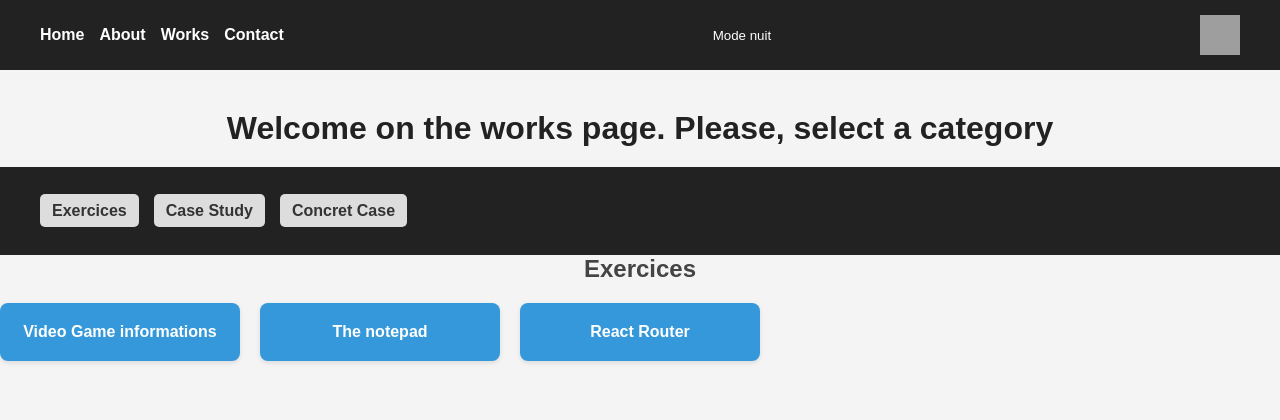
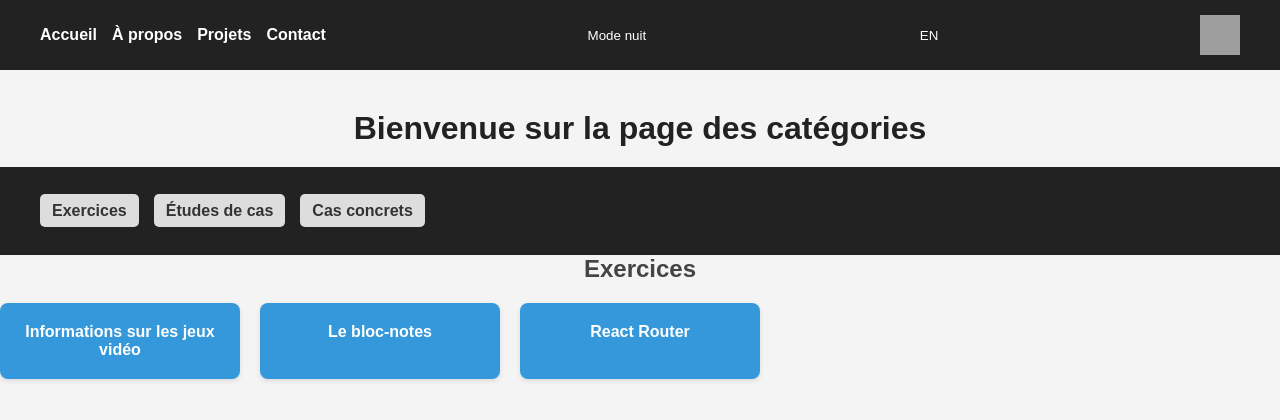
Before and after one commit to Martine9670/thp_portfolio, a React (Vite) app: page /works in a window 1280 px wide. Shown: the top 420 px of the page. Built offline with nearby package versions, Linux system fonts and the light colour scheme; grey boxes are pictures that could not be loaded.

Commit message:
add translations EN

```diff
--- a/src/App.jsx
+++ b/src/App.jsx
@@ -1,5 +1,5 @@
 import "./App.css";
-import { useState } from "react";
+import { useState, useContext } from "react";
 import { Routes, Route, Link } from "react-router-dom";
 
 import Home from "./pages/Home";
@@ -10,27 +10,38 @@ import Exercices from "./pages/Exercices";
 import CaseStudy from "./pages/CaseStudy";
 import ConcretCase from "./pages/ConcretCase";
 
+import { LanguageContext } from "./context/LanguageContext";
+import { translations } from "./translations"; // <-- ton fichier de traductions
+
 export default function App() {
+  const { language, toggleLanguage } = useContext(LanguageContext);
   const [theme, setTheme] = useState("light");
 
   function toggleTheme() {
     setTheme(theme === "light" ? "dark" : "light");
   }
 
+  const t = translations[language]; // raccourci pour accéder aux textes
+
   return (
     <div className={`app ${theme}`}>
       {/* NAVIGATION */}
       <nav>
         <ul>
-          <li><Link to="/">Home</Link></li>
-          <li><Link to="/about">About</Link></li>
-          <li><Link to="/works">Works</Link></li>
-          <li><Link to="/contact">Contact</Link></li>
+          <li><Link to="/">{t.home}</Link></li>
+          <li><Link to="/about">{t.about}</Link></li>
+          <li><Link to="/works">{t.works}</Link></li>
+          <li><Link to="/contact">{t.contact}</Link></li>
         </ul>
 
         {/* Bouton jour/nuit */}
         <button onClick={toggleTheme}>
-          {theme === "light" ? "Mode nuit" : "Mode jour"}
+          {theme === "light" ? t.toggleThemeLight : t.toggleThemeDark}
+        </button>
+
+        {/* Bouton langue */}
+        <button onClick={toggleLanguage}>
+          {language === "fr" ? "EN" : "FR"}
         </button>
 
         {/* Logo GitHub */}
@@ -49,15 +60,15 @@ export default function App() {
 
       {/* ROUTES */}
       <Routes>
-        <Route path="/" element={<Home theme={theme} />} />
-        <Route path="/about" element={<About theme={theme} />} />
-        <Route path="/contact" element={<Contact theme={theme} />} />
+        <Route path="/" element={<Home theme={theme} language={language} />} />
+        <Route path="/about" element={<About theme={theme} language={language} />} />
+        <Route path="/contact" element={<Contact theme={theme} language={language} />} />
 
-        <Route path="/works" element={<Works theme={theme} />}>
-          <Route index element={<Exercices />} />
-          <Route path="exercices" element={<Exercices />} />
-          <Route path="case-study" element={<CaseStudy />} />
-          <Route path="concret-case" element={<ConcretCase />} />
+        <Route path="/works" element={<Works theme={theme} language={language} />}>
+          <Route index element={<Exercices language={language} />} />
+          <Route path="exercices" element={<Exercices language={language} />} />
+          <Route path="case-study" element={<CaseStudy language={language} />} />
+          <Route path="concret-case" element={<ConcretCase language={language} />} />
         </Route>
       </Routes>
     </div>
--- /dev/null
+++ b/src/context/LanguageContext.jsx
@@ -0,0 +1,3 @@
+import { createContext } from "react";
+
+export const LanguageContext = createContext();
--- /dev/null
+++ b/src/context/LanguageProvider.jsx
@@ -0,0 +1,22 @@
+import { useState, useEffect } from "react";
+import { LanguageContext } from "./LanguageContext";
+
+export function LanguageProvider({ children }) {
+  const [language, setLanguage] = useState(
+    localStorage.getItem("language") || "fr"
+  );
+
+  useEffect(() => {
+    localStorage.setItem("language", language);
+  }, [language]);
+
+  const toggleLanguage = () => {
+    setLanguage((prev) => (prev === "fr" ? "en" : "fr"));
+  };
+
+  return (
+    <LanguageContext.Provider value={{ language, toggleLanguage }}>
+      {children}
+    </LanguageContext.Provider>
+  );
+}
--- a/src/main.jsx
+++ b/src/main.jsx
@@ -1,12 +1,15 @@
 import React from "react";
 import ReactDOM from "react-dom/client";
+import App from "./App";
 import { BrowserRouter } from "react-router-dom";
-import App from "./App";
+import { LanguageProvider } from "./context/LanguageProvider"; // <-- le provider
 
 ReactDOM.createRoot(document.getElementById("root")).render(
   <React.StrictMode>
     <BrowserRouter>
-      <App />
+      <LanguageProvider>
+        <App />
+      </LanguageProvider>
     </BrowserRouter>
   </React.StrictMode>
 );
--- a/src/pages/About.jsx
+++ b/src/pages/About.jsx
@@ -1,32 +1,51 @@
+import { useContext } from "react";
+import { LanguageContext } from "../context/LanguageContext";
+
 export default function About({ theme }) {
+  const { language } = useContext(LanguageContext);
+
+  // Traductions
+  const text = {
+    fr: {
+      title: "Bonjour et bienvenue sur mon portfolio !",
+      intro: "Actuellement en plein apprentissage en développement web grâce à The Hacking Project. J'ai appris à utiliser Ruby on Rails, JavaScript et React.",
+      projectsIntro: "Ici vous trouverez la liste de tous mes projets. J'en ai réalisé certains lors de ma formation chez The Hacking Project, et d'autres sont des projets personnels.",
+      project1: "Un site vitrine réalisé en React.",
+      project2: "Une application de gestion de tâches.",
+      project3: "Un projet personnel en cours."
+    },
+    en: {
+      title: "Hello and welcome to my portfolio!",
+      intro: "I am currently learning web development thanks to The Hacking Project. I have learned to use Ruby on Rails, JavaScript, and React.",
+      projectsIntro: "Here you will find a list of all my projects. I completed some during my training at The Hacking Project, and others are personal projects.",
+      project1: "A showcase website built with React.",
+      project2: "A task management application.",
+      project3: "A personal project in progress."
+    }
+  };
+
   return (
     <div className={`page ${theme}`}>
-      <h2>Bonjour et bienvenue sur mon portfolio !</h2>
-      <p>
-        Actuellement en plein apprentissage en développement web grâce à The Hacking Project.
-        J'ai appris à utiliser Ruby on Rails, JavaScript et React.
-      </p>
+      <h2>{text[language].title}</h2>
+      <p>{text[language].intro}</p>
 
       <section className="projects">
-        <p>
-          Ici vous trouverez la liste de tous mes projets. J'en ai réalisé certains
-          lors de ma formation chez The Hacking Project, et d'autres sont des projets personnels.
-        </p>
+        <p>{text[language].projectsIntro}</p>
 
         <div className="projects-list">
           <div className="project">
             <img src="https://via.placeholder.com/200x120?text=Projet+1" alt="Projet 1"/>
-            <p>Un site vitrine réalisé en React.</p>
+            <p>{text[language].project1}</p>
           </div>
 
           <div className="project">
             <img src="https://via.placeholder.com/200x120?text=Projet+2" alt="Projet 2"/>
-            <p>Une application de gestion de tâches.</p>
+            <p>{text[language].project2}</p>
           </div>
 
           <div className="project">
             <img src="https://via.placeholder.com/200x120?text=Projet+3" alt="Projet 3"/>
-            <p>Un projet personnel en cours.</p>
+            <p>{text[language].project3}</p>
           </div>
         </div>
       </section>
--- a/src/pages/CaseStudy.jsx
+++ b/src/pages/CaseStudy.jsx
@@ -1,12 +1,17 @@
+import { useContext } from "react";
+import { LanguageContext } from "../context/LanguageContext";
+
 export default function CaseStudy() {
+  const { language } = useContext(LanguageContext);
+
   const projects = [
-    "Nike, the new website",
-    "Paypal, how their data are stored"
+    language === "fr" ? "Nike, le nouveau site web" : "Nike, the new website",
+    language === "fr" ? "Paypal, comment leurs données sont stockées" : "Paypal, how their data are stored"
   ];
 
   return (
     <div>
-      <h2>Case Study</h2>
+      <h2>{language === "fr" ? "Études de cas" : "Case Study"}</h2>
       <div className="cards">
         {projects.map((project, index) => (
           <div className="card case-study-card" key={index}>
--- a/src/pages/ConcretCase.jsx
+++ b/src/pages/ConcretCase.jsx
@@ -1,12 +1,17 @@
+import { useContext } from "react";
+import { LanguageContext } from "../context/LanguageContext";
+
 export default function ConcretCase() {
+  const { language } = useContext(LanguageContext);
+
   const projects = [
-    "My grandparent bridge club website",
-    "My friend bakery"
+    language === "fr" ? "Site web du club de bridge de mes grands-parents" : "My grandparent bridge club website",
+    language === "fr" ? "Boulangerie d’un ami" : "My friend bakery"
   ];
 
   return (
     <div>
-      <h2>Concret Case</h2>
+      <h2>{language === "fr" ? "Cas concrets" : "Concret Case"}</h2>
       <div className="cards">
         {projects.map((project, index) => (
           <div className="card concret-case-card" key={index}>
--- a/src/pages/Contact.jsx
+++ b/src/pages/Contact.jsx
@@ -1,15 +1,32 @@
+import { useContext } from "react";
+import { LanguageContext } from "../context/LanguageContext";
+
 export default function Contact({ theme }) {
+  const { language } = useContext(LanguageContext);
+
+  const text = {
+    fr: {
+      intro: "Vous souhaitez discuter avec moi, que ce soit pour me proposer un poste ou pour passer le temps ? Remplissez le formulaire ci-dessous.",
+      subject: "Sujet",
+      message: "Message",
+      send: "Envoyer"
+    },
+    en: {
+      intro: "Do you want to talk with me, whether to offer a job or just to chat? Fill out the form below.",
+      subject: "Subject",
+      message: "Message",
+      send: "Send"
+    }
+  };
+
   return (
     <div className={`page ${theme}`}>
-      <p>
-        Vous souhaitez discuter avec moi, que ce soit pour me proposer un poste
-        ou pour passer le temps ? Remplissez le formulaire ci-dessous.
-      </p>
+      <p>{text[language].intro}</p>
 
       <form>
-        <input type="text" placeholder="Sujet" />
-        <textarea placeholder="Message"></textarea>
-        <button type="button">Envoyer</button>
+        <input type="text" placeholder={text[language].subject} />
+        <textarea placeholder={text[language].message}></textarea>
+        <button type="button">{text[language].send}</button>
       </form>
     </div>
   );
--- a/src/pages/Exercices.jsx
+++ b/src/pages/Exercices.jsx
@@ -1,13 +1,18 @@
+import { useContext } from "react";
+import { LanguageContext } from "../context/LanguageContext";
+
 export default function Exercices() {
+  const { language } = useContext(LanguageContext);
+
   const projects = [
-    "Video Game informations",
-    "The notepad",
-    "React Router"
+    language === "fr" ? "Informations sur les jeux vidéo" : "Video Game informations",
+    language === "fr" ? "Le bloc-notes" : "The notepad",
+    language === "fr" ? "React Router" : "React Router"
   ];
 
   return (
     <div>
-      <h2>Exercices</h2>
+      <h2>{language === "fr" ? "Exercices" : "Exercises"}</h2>
       <div className="cards">
         {projects.map((project, index) => (
           <div className="card exercices-card" key={index}>
--- a/src/pages/Home.jsx
+++ b/src/pages/Home.jsx
@@ -1,28 +1,47 @@
+import { useContext } from "react";
+import { LanguageContext } from "../context/LanguageContext";
+
 export default function Home({ theme }) {
+  const { language } = useContext(LanguageContext);
+
+  const text = {
+    fr: {
+      header: "Portfolio de Martine",
+      introTitle: "Bonjour, je m'appelle Martine. Bienvenue sur mon portfolio !",
+      introText: "Depuis quelques mois, j'apprends le développement web, back-end et front-end, avec The Hacking Project. J'ai ainsi pu apprendre à utiliser Ruby on Rails, JavaScript et React.",
+      projectsIntro: "Vous pourrez trouver la liste de mes projets. J'en ai réalisé certains lors de ma formation chez The Hacking Project, et d'autres sont des projets personnels.",
+      project1: "Un site vitrine réalisé en React.",
+      project2: "Une application de gestion de tâches.",
+      project3: "Un projet personnel en cours."
+    },
+    en: {
+      header: "Martine's Portfolio",
+      introTitle: "Hello, my name is Martine. Welcome to my portfolio!",
+      introText: "For a few months, I have been learning web development, both back-end and front-end, with The Hacking Project. I have learned to use Ruby on Rails, JavaScript, and React.",
+      projectsIntro: "Below you will find the list of my projects. Some were done during my training at The Hacking Project, and others are personal projects.",
+      project1: "A showcase website built with React.",
+      project2: "A task management application.",
+      project3: "A personal project in progress."
+    }
+  };
+
   return (
     <div className={`page ${theme}`}>
       {/* HEADER */}
       <header>
-        <h1>Portfolio de Martine</h1>
-        <div className="header-right">
-        </div>
+        <h1>{text[language].header}</h1>
+        <div className="header-right"></div>
       </header>
 
       {/* INTRO */}
       <section>
-        <h2>Bonjour, je m'appelle Martine. Bienvenue sur mon portfolio !</h2>
-        <p>
-          Depuis quelques mois, j'apprends le développement web, back-end et front-end, avec The Hacking Project.
-          J'ai ainsi pu apprendre à utiliser Ruby on Rails, JavaScript et React.
-        </p>
+        <h2>{text[language].introTitle}</h2>
+        <p>{text[language].introText}</p>
       </section>
 
       {/* LISTE DES TRAVAUX */}
       <section className="projects">
-        <p>
-          Vous pourrez trouver la liste de mes projets. J'en ai réalisé certains
-          lors de ma formation chez The Hacking Project, et d'autres sont des projets personnels.
-        </p>
+        <p>{text[language].projectsIntro}</p>
 
         <div className="projects-list">
           {/* Projet 1 */}
@@ -31,7 +50,7 @@ export default function Home({ theme }) {
               src="https://via.placeholder.com/200x120?text=Projet+1"
               alt="Projet 1"
             />
-            <p>Un site vitrine réalisé en React.</p>
+            <p>{text[language].project1}</p>
           </div>
 
           {/* Projet 2 */}
@@ -40,12 +59,12 @@ export default function Home({ theme }) {
               src="https://via.placeholder.com/200x120?text=Projet+2"
               alt="Projet 2"
             />
-            <p>Une application de gestion de tâches.</p>
+            <p>{text[language].project2}</p>
           </div>
 
           {/* Projet 3 */}
           <div className="project">
-            <p>Un projet personnel en cours.</p>
+            <p>{text[language].project3}</p>
           </div>
         </div>
       </section>
--- a/src/pages/Works.jsx
+++ b/src/pages/Works.jsx
@@ -1,15 +1,34 @@
 import { Link, Outlet } from "react-router-dom";
+import { useContext } from "react";
+import { LanguageContext } from "../context/LanguageContext";
 
 export default function Works() {
+  const { language } = useContext(LanguageContext);
+
+  const text = {
+    fr: {
+      title: "Bienvenue sur la page des catégories",
+      exercices: "Exercices",
+      caseStudy: "Études de cas",
+      concretCase: "Cas concrets"
+    },
+    en: {
+      title: "Welcome to the Works page. Please select a category",
+      exercices: "Exercises",
+      caseStudy: "Case Study",
+      concretCase: "Concrete Case"
+    }
+  };
+
   return (
     <div>
-      <h1>Welcome on the works page. Please, select a category</h1>
+      <h1>{text[language].title}</h1>
 
       <nav className="works-nav">
         <ul>
-          <li><Link to="exercices">Exercices</Link></li>
-          <li><Link to="case-study">Case Study</Link></li>
-          <li><Link to="concret-case">Concret Case</Link></li>
+          <li><Link to="exercices">{text[language].exercices}</Link></li>
+          <li><Link to="case-study">{text[language].caseStudy}</Link></li>
+          <li><Link to="concret-case">{text[language].concretCase}</Link></li>
         </ul>
       </nav>
 
--- /dev/null
+++ b/src/translations.js
@@ -0,0 +1,18 @@
+export const translations = {
+  fr: {
+    home: "Accueil",
+    about: "À propos",
+    works: "Projets",
+    contact: "Contact",
+    toggleThemeLight: "Mode nuit",
+    toggleThemeDark: "Mode jour",
+  },
+  en: {
+    home: "Home",
+    about: "About",
+    works: "Works",
+    contact: "Contact",
+    toggleThemeLight: "Night mode",
+    toggleThemeDark: "Day mode",
+  },
+};
```
